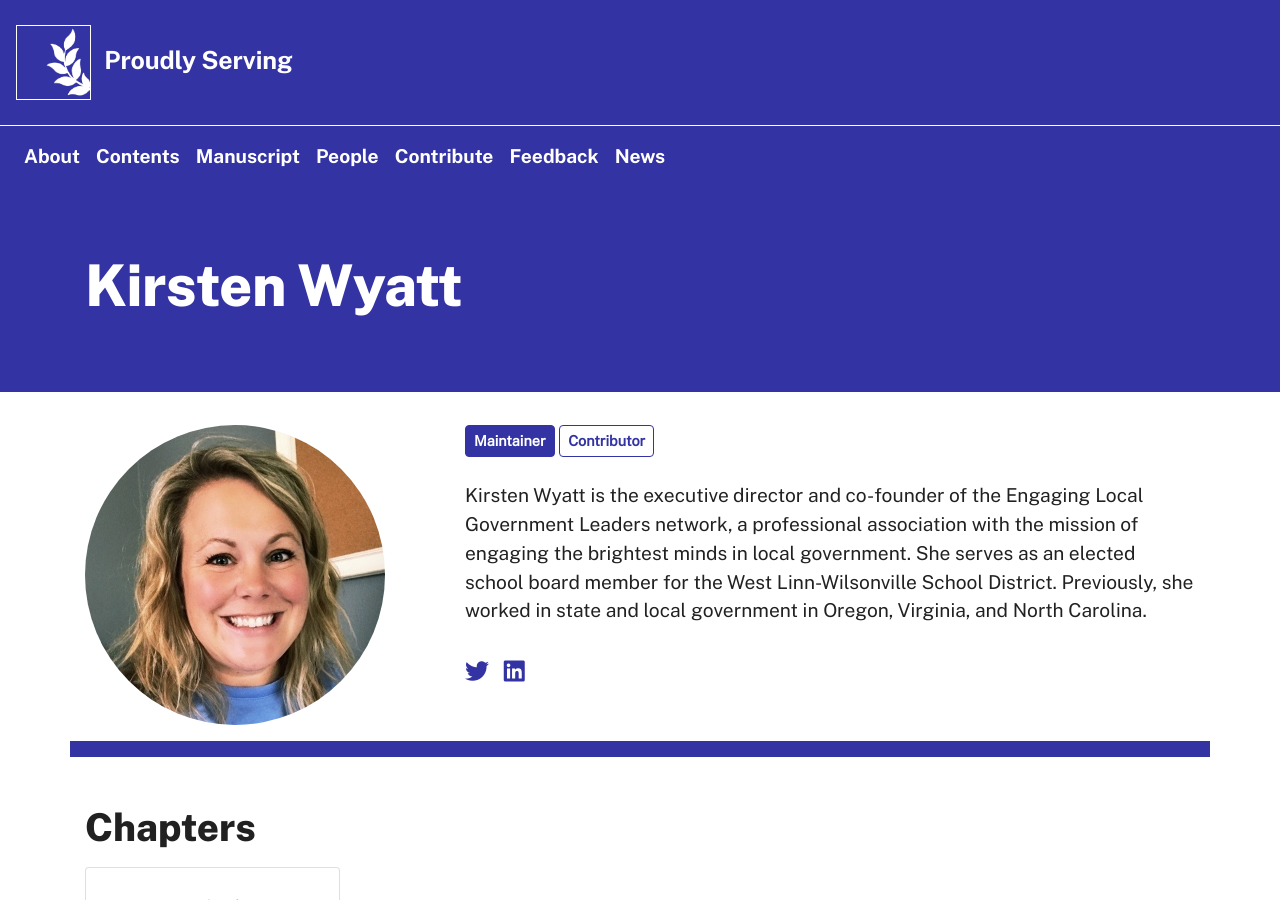
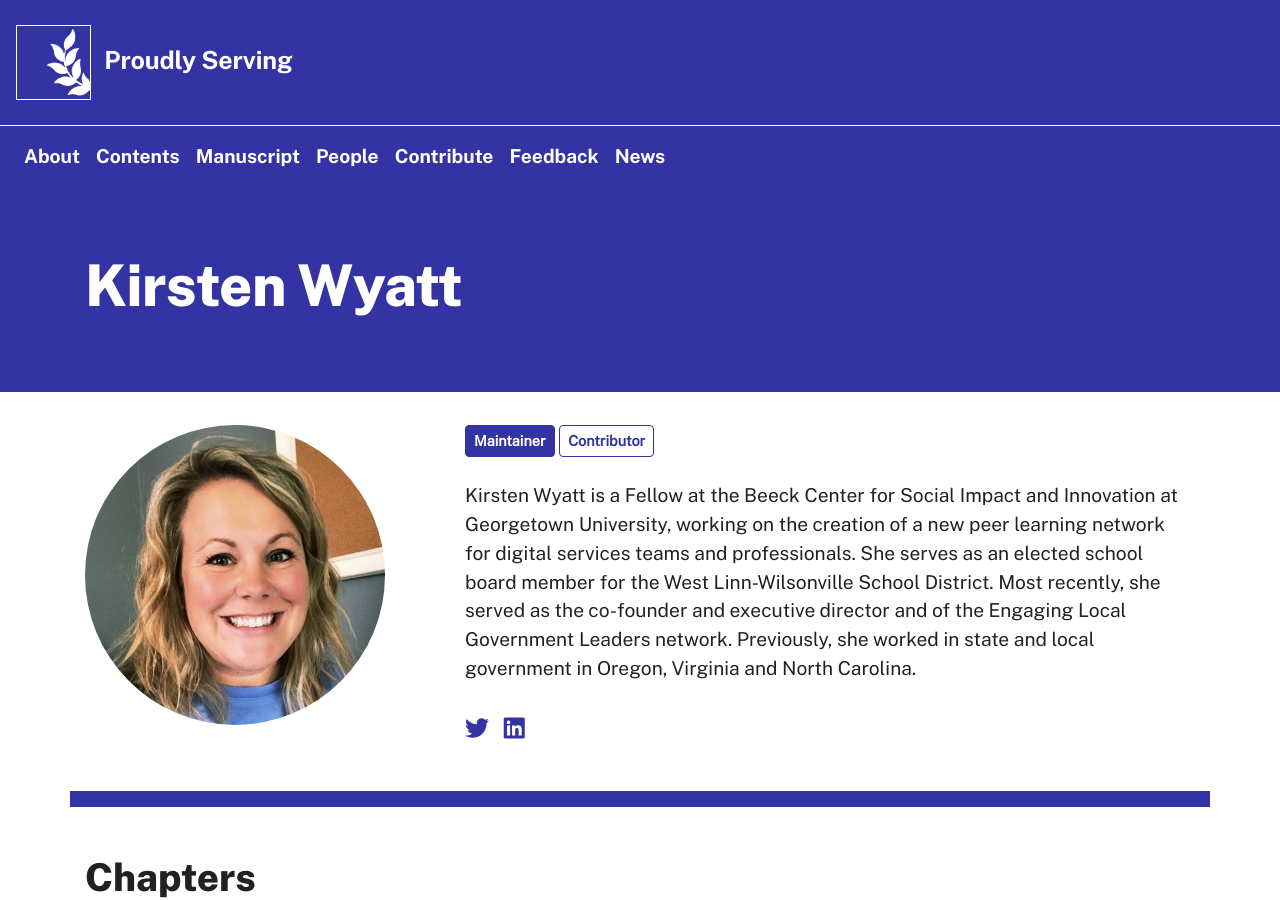
Before and after one commit to proudlyserving/proudlyserving.github.io, a Jekyll site: the page built from _people/kirsten-wyatt.md, in a window 1280 px wide and 900 px high. Built offline with Jekyll 4.4.1, drawn with Linux system fonts in a browser that asks for light colours.

Commit message:
Update kirsten-wyatt.md

```diff
--- a/_people/kirsten-wyatt.md
+++ b/_people/kirsten-wyatt.md
@@ -15,4 +15,4 @@
 contributor: yes
 ---
 
-Kirsten Wyatt is the executive director and co-founder of the Engaging Local Government Leaders network, a professional association with the mission of engaging the brightest minds in local government. She serves as an elected school board member for the West Linn-Wilsonville School District. Previously, she worked in state and local government in Oregon, Virginia, and North Carolina.
+Kirsten Wyatt is a Fellow at the Beeck Center for Social Impact and Innovation at Georgetown University, working on the creation of a new peer learning network for digital services teams and professionals. She serves as an elected school board member for the West Linn-Wilsonville School District. Most recently, she served as the co-founder and executive director and of the Engaging Local Government Leaders network. Previously, she worked in state and local government in Oregon, Virginia and North Carolina.
```
